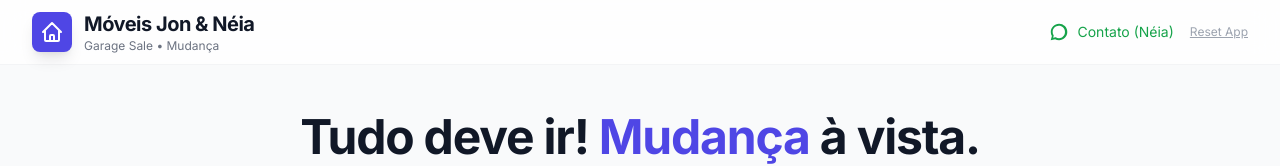
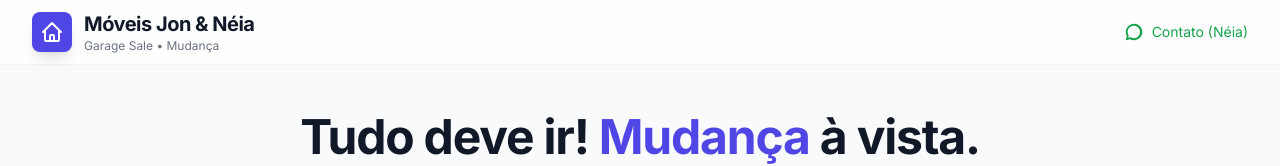
Before and after one commit to honnefsena/moveis, a React (Vite) app: page / in a window 1280 px wide. Shown: the top 166 px of the page. Built offline with nearby package versions, Linux system fonts and the light colour scheme.

Commit message:
Update: delete reset app

```diff
--- a/components/Header.tsx
+++ b/components/Header.tsx
@@ -28,13 +28,6 @@ const Header: React.FC<HeaderProps> = ({ onReset }) => {
                 </svg>
                 Contato (Néia)
             </a>
-            <button
-                onClick={onReset}
-                className="text-xs text-gray-400 hover:text-gray-600 underline"
-                title="Resetar dados locais para demonstração"
-            >
-                Reset App
-            </button>
           </div>
         </div>
       </div>
```
